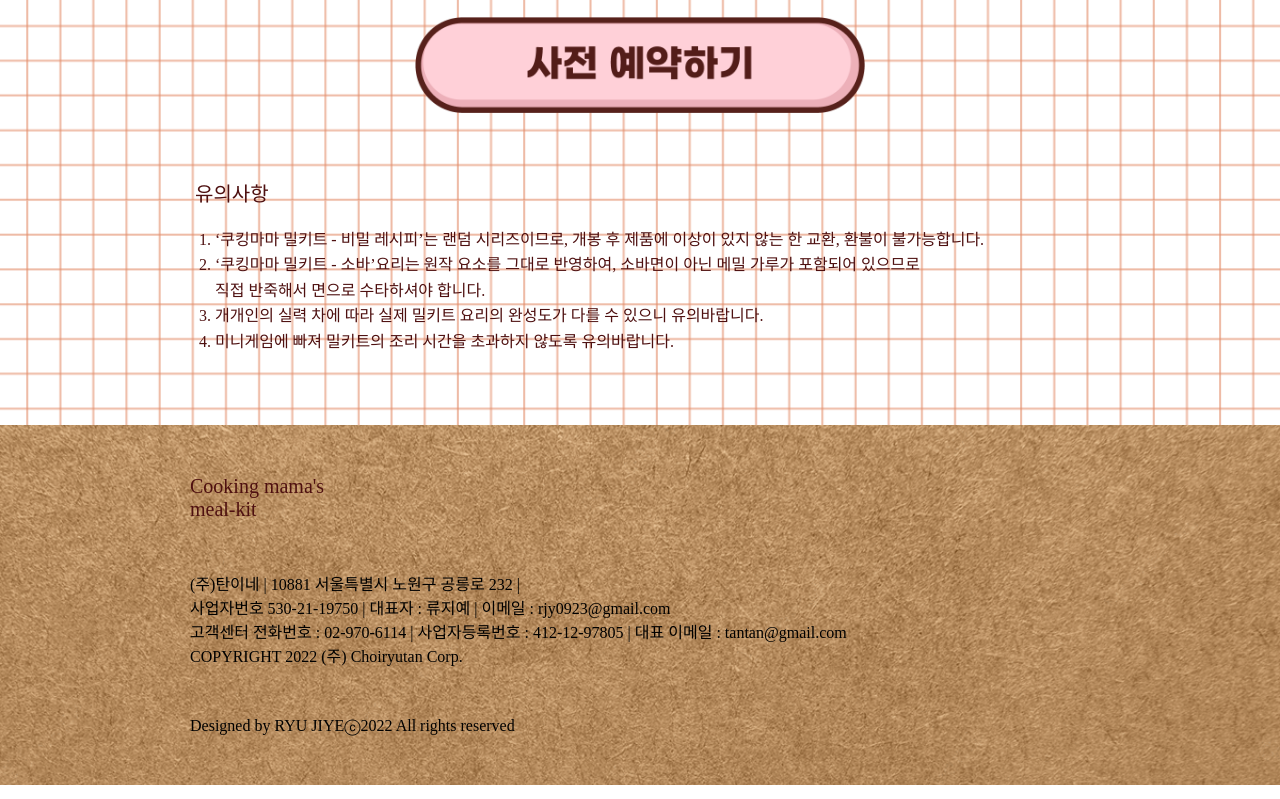
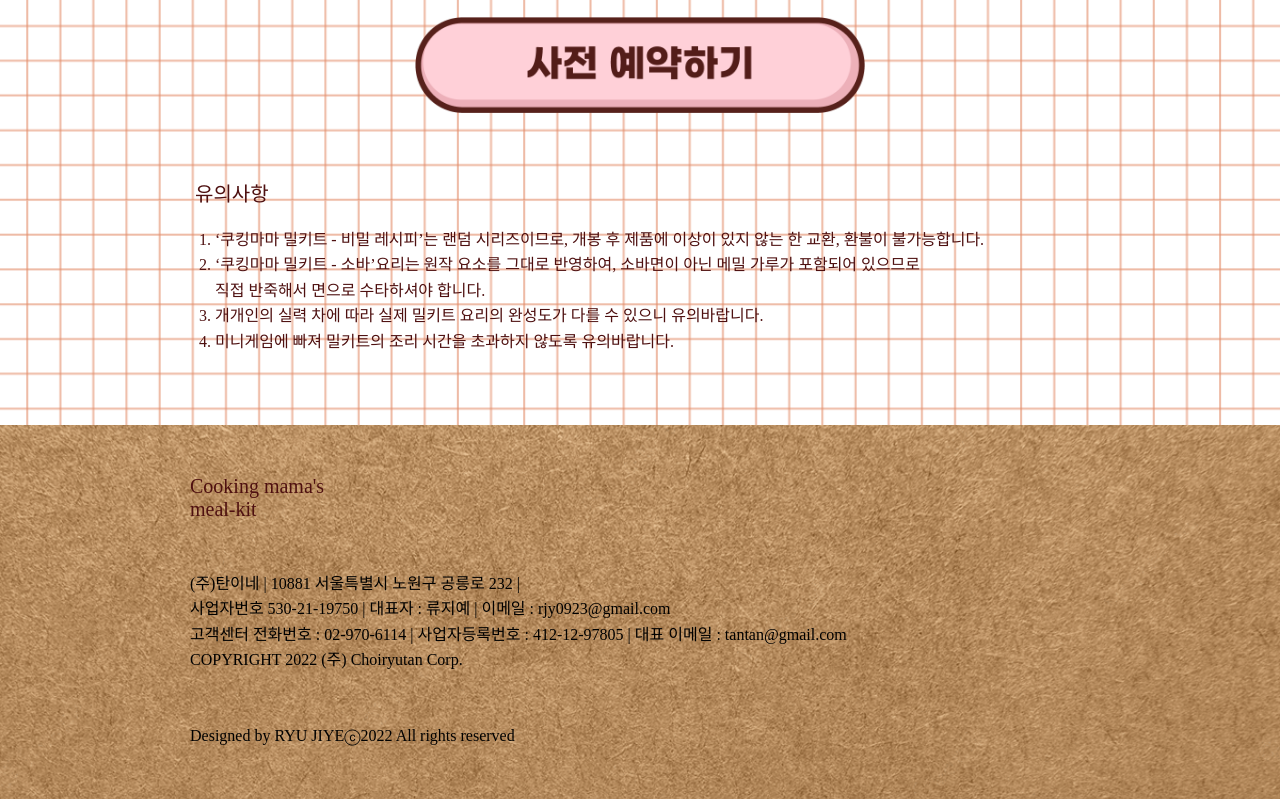
Before and after one commit to jiye-ryu/cookingmama-mealkit, a plain HTML site: page index.html in a window 1280 px wide. Shown: the part 10993-11792 px from the top of the page. Drawn offline with Linux system fonts and the light colour scheme; a web font is replaced by a local one.

Commit message:
Update index.html

```diff
--- a/index.html
+++ b/index.html
@@ -232,11 +232,11 @@
 <footer class="bg-craft">
 	<div class="row" style="padding: 50px 0px 0px;"><a class="text-footer" href="#header"><p class="what1">Cooking mama's<br>meal-kit</p></a></div>
 	<div class="row" style="padding: 50px 0px">
-		<p>(주)탄이네 | 10881 서울특별시 노원구 공릉로 232 |<br>
+		<p class="what2">(주)탄이네 | 10881 서울특별시 노원구 공릉로 232 |<br>
 사업자번호 530-21-19750 | 대표자 : 류지예 | 이메일 : rjy0923@gmail.com<br>
 고객센터 전화번호 : 02-970-6114 | 사업자등록번호 : 412-12-97805 | 대표 이메일 : tantan@gmail.com<br>
 COPYRIGHT 2022 (주) Choiryutan Corp.</p></div>
-<div class="row" style="padding-bottom: 50px;">Designed by RYU JIYEⓒ2022 All rights reserved</div>
+<div class="row" style="padding-bottom: 50px;"><p class="what2">Designed by RYU JIYEⓒ2022 All rights reserved</p></div>
 </footer>
 </body>
 </html>
```
